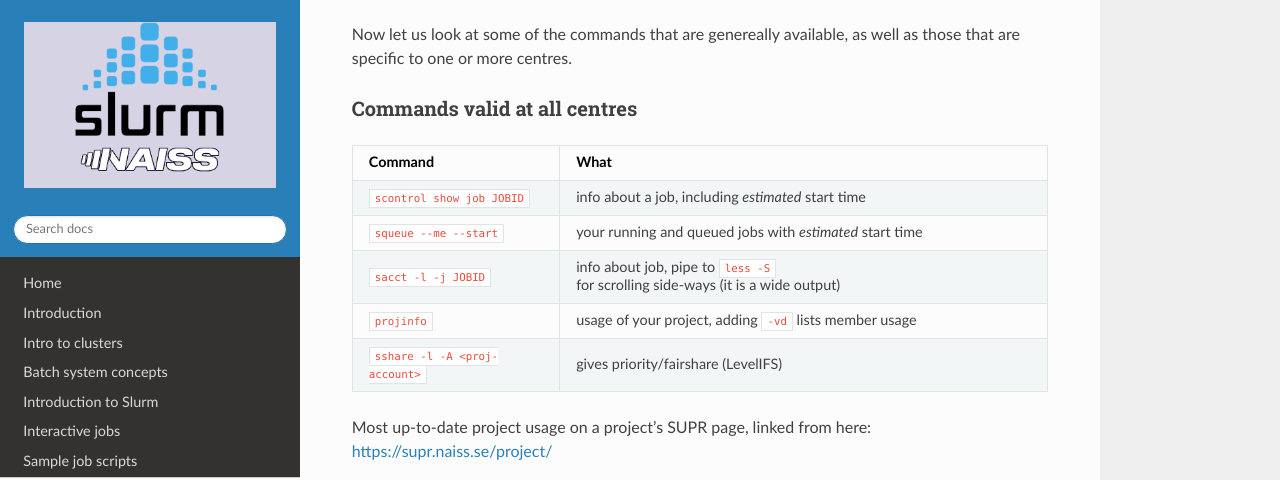
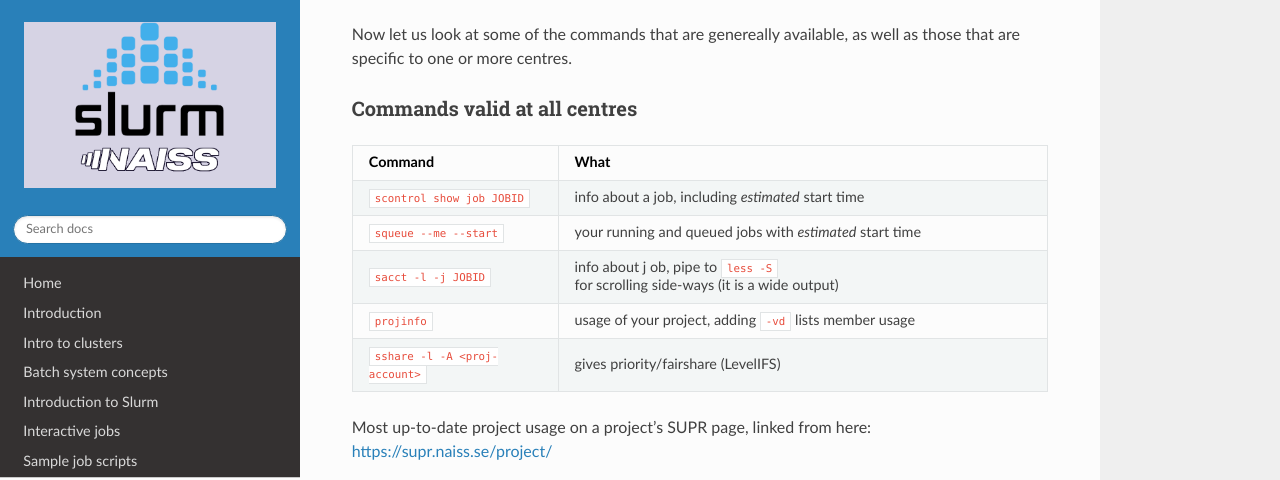
Before and after one commit to UPPMAX/NAISS_Slurm, an MkDocs documentation site: the page built from docs/monitoring.md, in a window 1280 px wide and 900 px high, scrolled down 902 px. Shown: the top 480 px of the window. Built offline with MkDocs 1.6.1, drawn with Linux system fonts in a browser that asks for light colours; nearby versions of some CDN libraries; part of the change alters nothing that is shown.

```diff
--- a/docs/monitoring.md
+++ b/docs/monitoring.md
@@ -32,7 +32,7 @@ Now let us look at some of the commands that are genereally available, as well a
 | ------- | ---- |
 | ``scontrol show job JOBID`` | info about a job, including *estimated* start time |
 | ``squeue --me --start`` | your running and queued jobs with *estimated* start time |
-| ``sacct -l -j JOBID`` | info about job, pipe to ``less -S`` for scrolling side-ways (it is a wide output) |
+| ``sacct -l -j JOBID`` | info about j ob, pipe to ``less -S`` for scrolling side-ways (it is a wide output) |
 | ``projinfo`` | usage of your project, adding ``-vd`` lists member usage |
 | ``sshare -l -A <proj-account>`` | gives priority/fairshare (LevelIFS) |
 
@@ -42,15 +42,15 @@ Most up-to-date project usage on a project's SUPR page, linked from here: <a hre
 
 | Command | What | Centre |
 | ------- | ---- | ------ |
-| ``jobinfo``| wrapper around ``squeue`` | UPPMAX, LUNARC, C3SE |
-| ``jobstats -p JOBID`` | CPU and memory use of finished job (> 5 min) in a plot | UPPMAX |
-| ``job_stats.py`` | link to Grafana dashboard with overview of your running jobs. Add ``JOBID`` for real-time usage of a job | C3SE |
-| ``job-usage JOBID`` | grafana graphics of resource use for job (> few minutes) | HPC2N |
-| ``jobload JOBID`` | show cpu and memory usage in a job | NSC |
-| ``jobsh NODE`` | login to node, run "top" | NSC |
-| ``seff JOBID`` |  displays memory and CPU usage from job run | NSC, PDC |
-| ``lastjobs`` | lists 10 most recent job in recent 30 days | NSC |
-| <a href="https://pdc-web.eecs.kth.se/cluster_usage/" target="_blank">https://pdc-web.eecs.kth.se/cluster_usage/</a> | Information about project usage | PDC |
-| <a href="https://grafana.c3se.chalmers.se/d/user-jobs/user-jobs" target="_blank">https://grafana.c3se.chalmers.se/d/user-jobs/user-jobs</a> | Grafana dashboard for user jobs | C3SE |
-| <a href="https://www.nsc.liu.se/support/batch-jobs/tetralith/monitoring/" target="_blank">https://www.nsc.liu.se/support/batch-jobs/tetralith/monitoring/</a> | Job monitoring | NSC |
-| <a href="https://docs.uppmax.uu.se/software/jobstats/" target="_blank">https://docs.uppmax.uu.se/software/jobstats/</a> | Job efficiency | UPPMAX |
+| ``jobinfo``| wrapper around ``squeue`` | Pelle, Cosmos, Alvis |
+| ``jobstats -p JOBID`` | CPU and memory use of finished job (> 5 min) in a plot | Pelle |
+| ``job_stats.py`` | link to Grafana dashboard with overview of your running jobs. Add ``JOBID`` for real-time usage of a job | Alvis |
+| ``job-usage JOBID`` | grafana graphics of resource use for job (> few minutes) | Kebnekaise |
+| ``jobload JOBID`` | show cpu and memory usage in a job | Tetralith |
+| ``jobsh NODE`` | login to node, run "top" | Tetralith |
+| ``seff JOBID`` |  displays memory and CPU usage from job run | Tetralith, Dardel |
+| ``lastjobs`` | lists 10 most recent job in recent 30 days | Tetralith |
+| <a href="https://pdc-web.eecs.kth.se/cluster_usage/" target="_blank">https://pdc-web.eecs.kth.se/cluster_usage/</a> | Information about project usage | Dardel |
+| <a href="https://grafana.c3se.chalmers.se/d/user-jobs/user-jobs" target="_blank">https://grafana.c3se.chalmers.se/d/user-jobs/user-jobs</a> | Grafana dashboard for user jobs | Alvis |
+| <a href="https://www.nsc.liu.se/support/batch-jobs/tetralith/monitoring/" target="_blank">https://www.nsc.liu.se/support/batch-jobs/tetralith/monitoring/</a> | Job monitoring | Tetralith |
+| <a href="https://docs.uppmax.uu.se/software/jobstats/" target="_blank">https://docs.uppmax.uu.se/software/jobstats/</a> | Job efficiency | Pelle |
```
